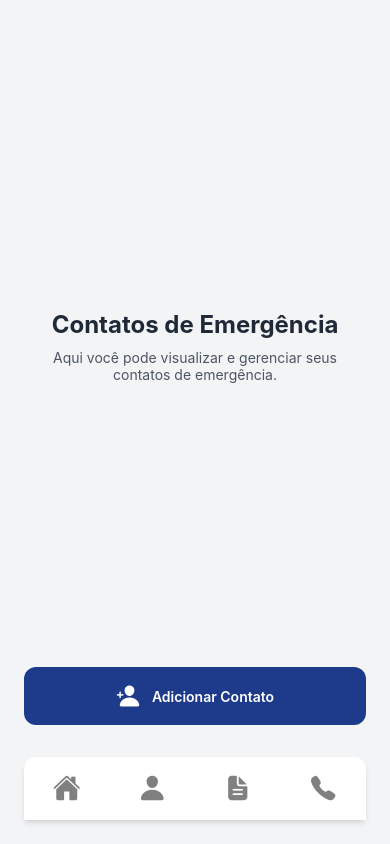
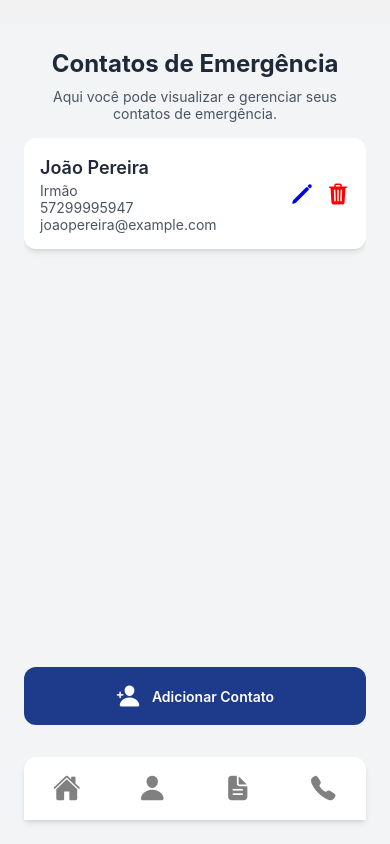
Before and after one commit to ignizxl/mavis-app-frontend, a React Native app in the folder mavis/: screen /EmergencyContactsScreen in a window 390 px wide. Built offline with nearby package versions, Linux system fonts and the light colour scheme.

Commit message:
feat: adicionar listagem dos contatos de emergência

```diff
--- a/mavis/src/EmergencyContactsScreen/index.js
+++ b/mavis/src/EmergencyContactsScreen/index.js
@@ -1,29 +1,63 @@
-import React from 'react';
-import { View, Text, TouchableOpacity } from 'react-native';
-import { useNavigation } from '@react-navigation/native';
+import React, { useState } from 'react';
+import { View, Text, TouchableOpacity, FlatList } from 'react-native';
 import { Ionicons } from '@expo/vector-icons';
 
-export default function EmergencyContactsScreen() {
-  const navigation = useNavigation();
+export default function EmergencyContactsScreen({ navigation }) {
+  const [contacts, setContacts] = useState([
+    { id: '1', name: 'João Pereira', relationship: 'Irmão', phoneNumber: '57299995947', email: 'joaopereira@example.com' },
+  ]);
+
+  const handleAddContact = () => {
+    navigation.navigate('AddEmergencyContactScreen');
+  };
+
+  const handleEditContact = (contact) => {
+    navigation.navigate('EditEmergencyContactScreen', { contact });
+  };
+
+  const handleDeleteContact = (id) => {
+    setContacts(contacts.filter(contact => contact.id !== id));
+  };
 
   return (
-    <View className="flex-1 bg-gray-100 p-6">
-      <View className="flex-1 justify-center items-center">
+    <View className="flex-1 bg-gray-100 p-6 mt-6">
+      <View className="items-center mb-4">
         <Text className="text-2xl font-bold text-gray-800">Contatos de Emergência</Text>
         <Text className="text-gray-600 mt-2 text-center">
           Aqui você pode visualizar e gerenciar seus contatos de emergência.
         </Text>
       </View>
 
-      <View className="space-y-6">
-        <TouchableOpacity
-          className="bg-blue-900 py-4 rounded-xl flex-row justify-center items-center"
-          onPress={() => alert('Adicionar Contato')}
-        >
-          <Ionicons name="person-add" size={24} color="white" />
-          <Text className="text-white font-semibold ml-3">Adicionar Contato</Text>
-        </TouchableOpacity>
-      </View>
+      <FlatList
+        data={contacts}
+        keyExtractor={(item) => item.id}
+        renderItem={({ item }) => (
+          <View className="bg-white p-4 mb-3 rounded-xl flex-row justify-between items-center shadow-md">
+            <View>
+              <Text className="text-lg font-semibold text-gray-800">{item.name}</Text>
+              <Text className="text-gray-600">{item.relationship}</Text>
+              <Text className="text-gray-600">{item.phoneNumber}</Text>
+              <Text className="text-gray-600">{item.email}</Text>
+            </View>
+            <View className="flex-row space-x-3">
+              <TouchableOpacity onPress={() => handleEditContact(item)}>
+                <Ionicons name="pencil" size={24} color="blue" />
+              </TouchableOpacity>
+              <TouchableOpacity onPress={() => handleDeleteContact(item.id)}>
+                <Ionicons name="trash" size={24} color="red" />
+              </TouchableOpacity>
+            </View>
+          </View>
+        )}
+      />
+
+      <TouchableOpacity
+        className="bg-blue-900 py-4 rounded-xl flex-row justify-center items-center mt-4"
+        onPress={handleAddContact}
+      >
+        <Ionicons name="person-add" size={24} color="white" />
+        <Text className="text-white font-semibold ml-3">Adicionar Contato</Text>
+      </TouchableOpacity>
 
       <View className="mt-8">
         <View className="flex-row justify-around bg-white py-4 rounded-t-xl shadow-md">
```
